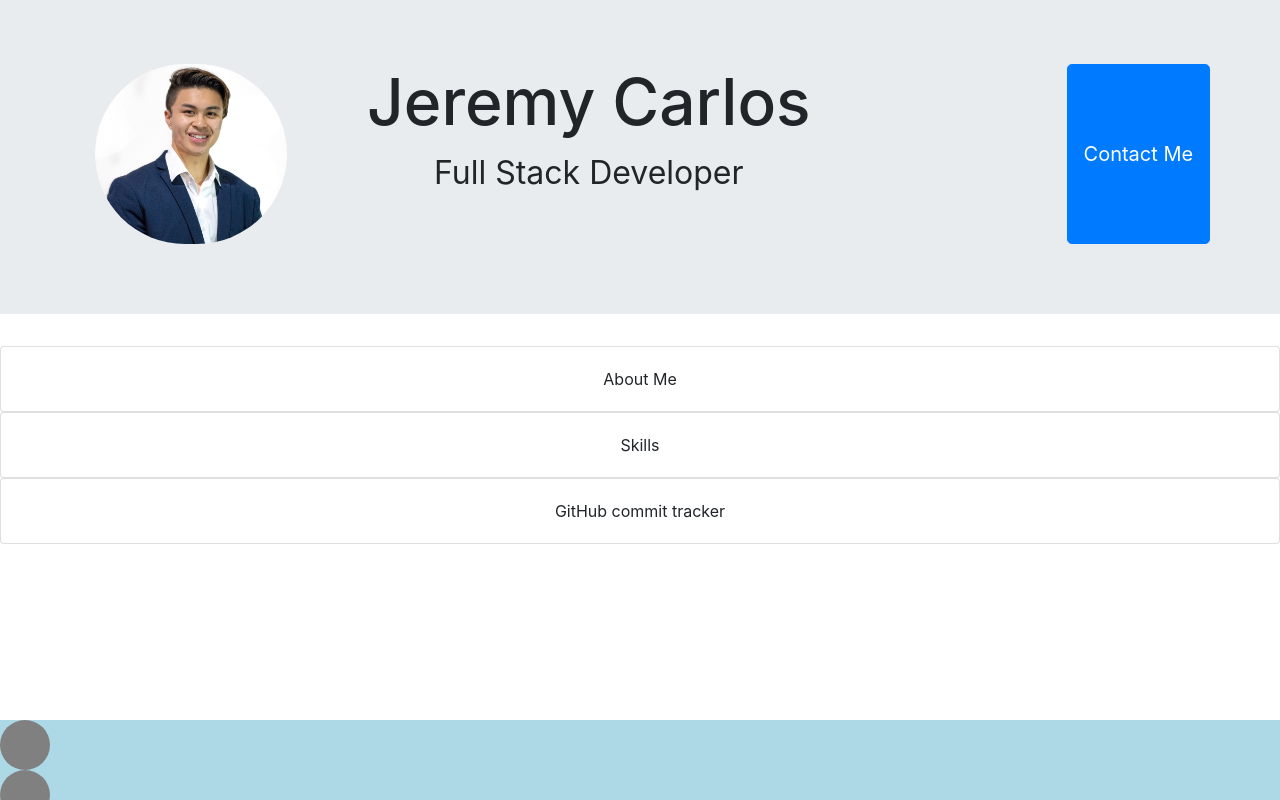
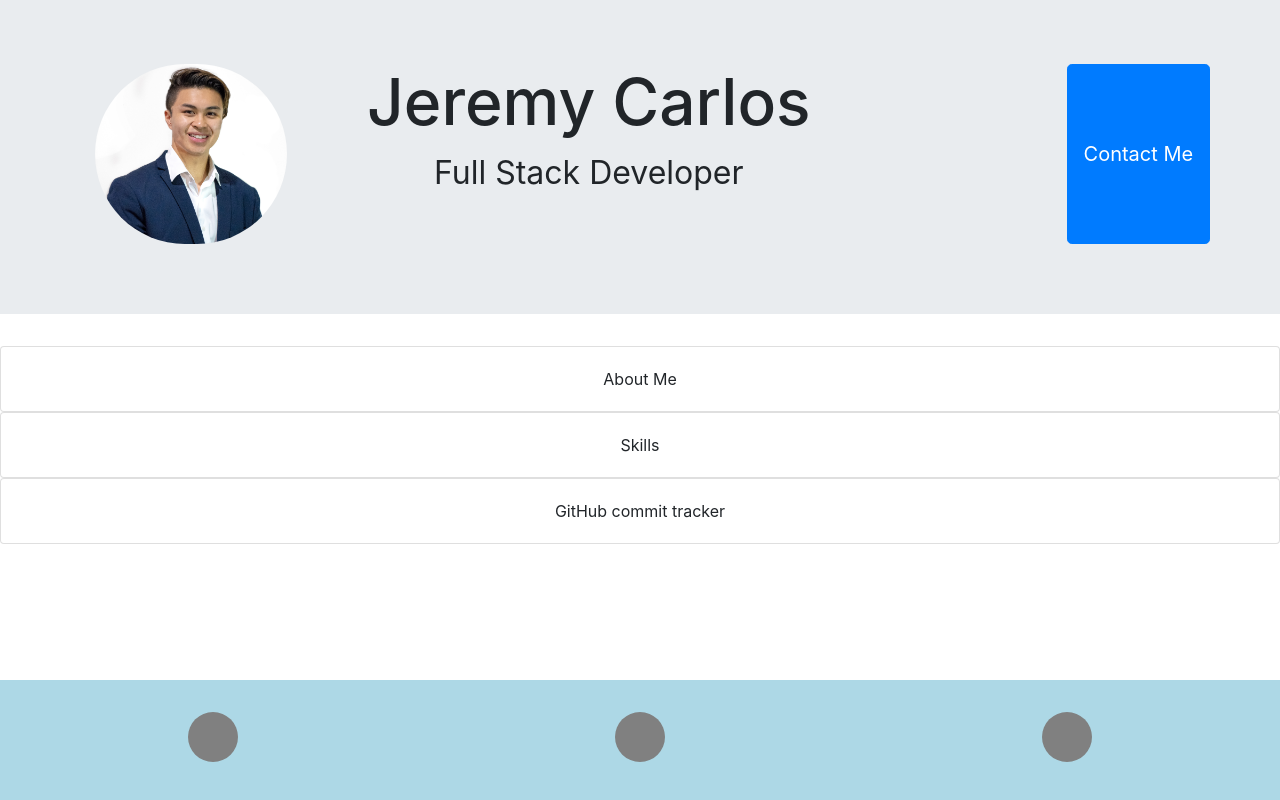
Before and after one commit to Jermayy/Portfolio_R, a React (Create React App) app: page / in a window 1280 px wide. Built offline with nearby package versions, Linux system fonts and the light colour scheme.

Commit message:
centered placeholder links in footer

```diff
--- a/src/components/Footer/Footer.js
+++ b/src/components/Footer/Footer.js
@@ -6,10 +6,10 @@ export const Footer = () =>{
 
     return(
 <div className="footer">
- <div >
-  <CircleLink className='links'></CircleLink>
-  <CircleLink className='links'></CircleLink>
-  <CircleLink className='links'></CircleLink>
+ <div className='linkGroup'>
+  <CircleLink className='link'></CircleLink>
+  <CircleLink className='link'></CircleLink>
+  <CircleLink className='link'></CircleLink>
   </div>
 </div>
 
--- a/src/components/Footer/style.css
+++ b/src/components/Footer/style.css
@@ -3,7 +3,7 @@
     left: 0;
     bottom: 0;
     width: 100%;
-    height: 10vh;
+    height: 15vh;
     background-color: lightblue;
     color: white;
     text-align: center;
@@ -11,13 +11,13 @@
 }
 
 .linkGroup{
-
-
+    flex-direction: row;
+    display: flex;
+    justify-content: space-around;
+    margin-top: 4vh;
+    /* need a better way to vertically centre */
 }
 
 .link{
 
-   display: flex;
-   align-items: center;
-   justify-content: center;
 }
```
